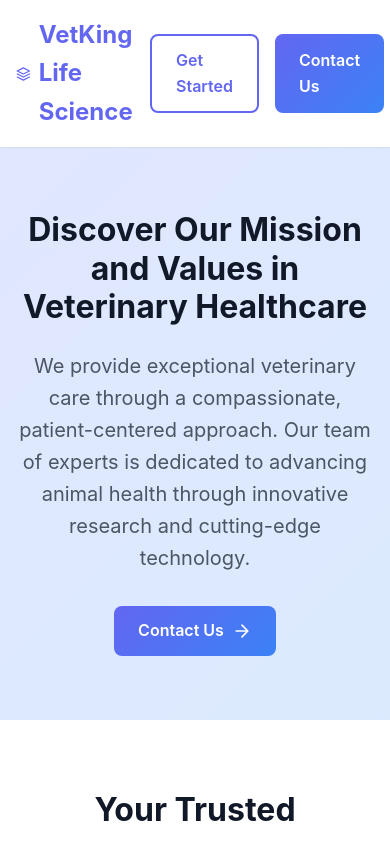
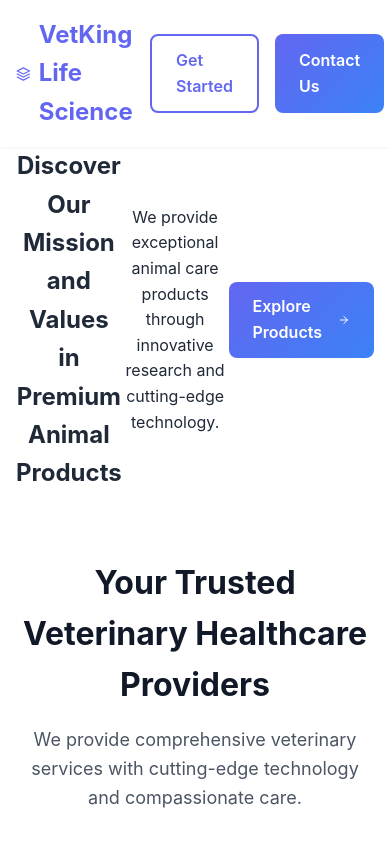
Before and after one commit to Akash-cloud001/vetking-life-science, a React (Vite) app: page / in a window 390 px wide. Shown: the top 844 px of the page. Built offline with nearby package versions, Linux system fonts and the light colour scheme.

Commit message:
Refactor Hero component: Update layout and content to reflect focus on premium animal products. Adjust styles for better responsiveness and visual appeal. Change call-to-action from "Contact Us" to "Explore Products".

```diff
--- a/src/components/Hero.jsx
+++ b/src/components/Hero.jsx
@@ -2,10 +2,10 @@ import { motion } from 'framer-motion'
 
 const Hero = () => {
   return (
-    <section className="hero">
-      <div className="container">
+    <section className="h-[calc(100dvh-85px)] flex items-center justify-center">
+      <div className="container w-full">
         <motion.div
-          className="hero-content"
+          className="max-w-3xl w-full !mx-auto flex flex-col items-center justify-center"
           initial={{ opacity: 0, y: 30 }}
           animate={{ opacity: 1, y: 0 }}
           transition={{ duration: 0.8 }}
@@ -14,17 +14,19 @@ const Hero = () => {
             initial={{ opacity: 0, y: 20 }}
             animate={{ opacity: 1, y: 0 }}
             transition={{ delay: 0.2, duration: 0.8 }}
+            className='text-7xl font-medium font-geist text-black tracking-tight text-balance text-center !mb-3'
           >
-            Discover Our Mission and Values in Veterinary Healthcare
+            Discover Our Mission and Values in Premium Animal Products
           </motion.h1>
 
           <motion.p
             initial={{ opacity: 0, y: 20 }}
             animate={{ opacity: 1, y: 0 }}
             transition={{ delay: 0.4, duration: 0.8 }}
+            className='text-base text-balance font-light font-geist text-gray-600 max-w-[400px] text-center !mb-8'
           >
-            We provide exceptional veterinary care through a compassionate, patient-centered approach.
-            Our team of experts is dedicated to advancing animal health through innovative research and cutting-edge technology.
+            We provide exceptional animal care products through innovative research and cutting-edge technology.
+
           </motion.p>
 
           <motion.div
@@ -33,7 +35,7 @@ const Hero = () => {
             transition={{ delay: 0.6, duration: 0.8 }}
           >
             <a href="#contact" className="btn btn-primary">
-              Contact Us
+              Explore Products
               <svg width="20" height="20" viewBox="0 0 24 24" fill="none" xmlns="http://www.w3.org/2000/svg">
                 <path d="M5 12H19M19 12L12 5M19 12L12 19" stroke="currentColor" strokeWidth="2" strokeLinecap="round" strokeLinejoin="round"/>
               </svg>
```
